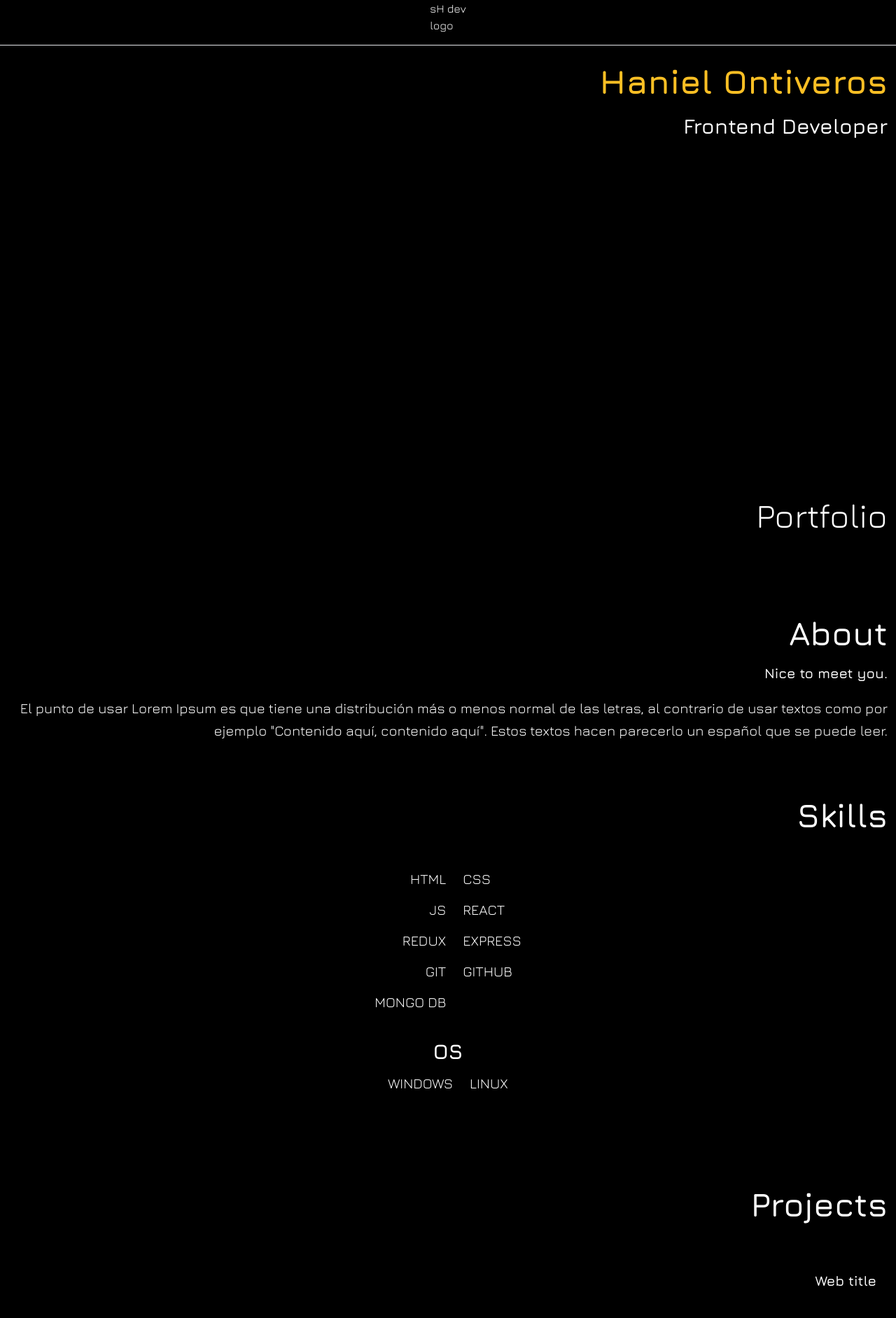
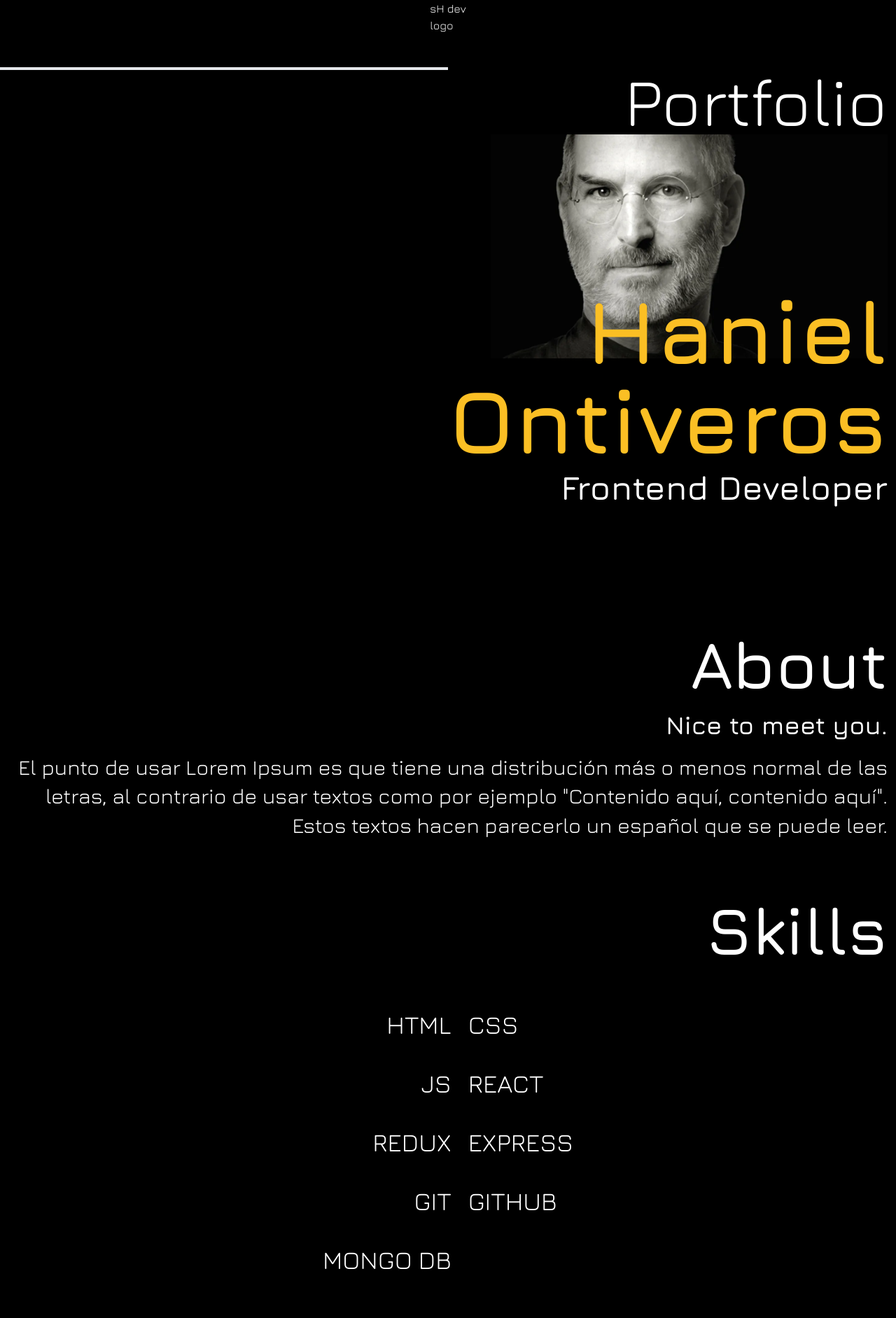
Before and after one commit to HanielOntiveros/portfolio-web, a React (Vite) app: page / in a window 1280 px wide. Shown: the top 1883 px of the page at 70% size. Built offline with nearby package versions, Linux system fonts and the light colour scheme.

Commit message:
tablet version design done

```diff
--- a/src/components/Footer.jsx
+++ b/src/components/Footer.jsx
@@ -3,8 +3,8 @@
 export const Footer = () => {
     return (
         <footer>
-            <hr className="mt-3" />
-            <h5 className=" leading-loose text-center text-lg text-white font-semibold">sHdev @2024</h5>
+            <hr className="mt-3 md:mt-10 md:border-2" />
+            <h5 className=" leading-loose text-center text-lg text-white font-semibold md:text-3xl md:font-bold md:mt-3">sHdev @2024</h5>
         </footer>
     )
 }
--- a/src/components/Main/About.jsx
+++ b/src/components/Main/About.jsx
@@ -2,11 +2,11 @@ export const About = () => {
     return (
         <section className="relative w-full h-auto">
             <div className="inline-block h-auto mx-3 ">
-                <h2 className='mt-20 text-5xl font-semibold text-white text-end '>About</h2>
-                <p className='mt-5 text-xl font-semibold text-white text-end '>
+                <h2 className='mt-20 text-5xl font-semibold text-white text-end md:text-8xl'>About</h2>
+                <p className='mt-5 text-xl font-semibold text-white text-end md:text-4xl'>
                     Nice to meet you.
                 </p>
-                <p className='mt-5 text-xl font-regular leading-8 text-white text-end '>
+                <p className='mt-5 text-xl font-regular leading-8 text-white text-end md:text-3xl md:leading-snug'>
                     El punto de usar Lorem Ipsum es que tiene una distribución más o menos normal de las letras, al contrario de usar textos como por ejemplo "Contenido aquí, contenido aquí". Estos textos hacen parecerlo un español que se puede leer.
                 </p>
             </div>
--- a/src/components/Main/Home.jsx
+++ b/src/components/Main/Home.jsx
@@ -1,12 +1,16 @@
+import selfie from '../../assets/imgs/stevejobswide620x350.webp'
 
 export const Home = () => {
     return (
-        <section className='relative w-full h-svh'>
+        <section className='relative w-full h-svh mb-5'>
             <div className="absolute end-0 inline-block h-screen w-fit mx-3 ">
-                <h1 className='mt-20 leading-normal text-5xl font-bold text-amber-400 text-end '>Haniel Ontiveros</h1>
-                <h2 className='mt-2 text-3xl leading-snug font-semibold text-white text-end'>Frontend Developer</h2>
-                <p className=' absolute bottom-10 end-0  text-5xl font-medium text-white'>Portfolio</p>
+                <p className=' absolute top-0 mt-20  end-0  text-5xl font-medium text-white md:text-8xl md:mt-24'>Portfolio</p>
+                <img className='relative top-36 end-0 w-auto h-[20rem]  object-cover md:top-48' src={selfie} />
+                <div className='absolute bottom-10 end-0 md:bottom-20 '>
+                    <h1 className='mt-20 leading-normal text-5xl font-bold text-amber-400 text-end md:text-9xl'>Haniel Ontiveros</h1>
+                    <h2 className='mt-2 text-3xl leading-snug font-semibold text-white text-end md:text-5xl'>Frontend Developer</h2>
+                </div>
             </div>
-        </section>
+        </section >
     )
 }
--- a/src/components/Main/Projects.jsx
+++ b/src/components/Main/Projects.jsx
@@ -5,7 +5,7 @@ export const Projects = () => {
     return (
         <section className=' w-full h-auto realative'>
             <div className="flex flex-col h-auto mx-3 justify-start items-end">
-                <h2 className='mt-20 text-5xl font-semibold text-white text-end '>Projects</h2>
+                <h2 className='mt-20 text-5xl font-semibold text-white text-end md:text-8xl md:mt-24'>Projects</h2>
                 <Card
                     title={'Web title'}
                     img={web}
--- a/src/components/Main/Skills.jsx
+++ b/src/components/Main/Skills.jsx
@@ -2,32 +2,32 @@
 export const Skills = () => {
     return (
         <section className=" w-full h-auto realative">
-            <h2 className='mt-20 mx-3 text-5xl font-semibold text-white text-end'>Skills</h2>
+            <h2 className='mt-20 mx-3 text-5xl font-semibold text-white text-end md:text-8xl'>Skills</h2>
             <div className="flex flex-col h-auto mx-3 my-10 justify-even items-center">
                 <div className="flex justify-start ">
                     <ul >
-                        <li className='m-3 text-xl font-regular leading-8 text-white text-end '>HTML</li>
-                        <li className='m-3 text-xl font-regular leading-8 text-white text-end '>JS</li>
-                        <li className='m-3 text-xl font-regular leading-8 text-white text-end '>REDUX</li>
-                        <li className='m-3 text-xl font-regular leading-8 text-white text-end '>GIT</li>
-                        <li className='m-3 text-xl font-regular leading-8 text-white text-end '>MONGO DB</li>
+                        <li className='m-3 text-xl font-regular leading-8 text-white text-end md:text-4xl md:leading-loose'>HTML</li>
+                        <li className='m-3 text-xl font-regular leading-8 text-white text-end md:text-4xl md:leading-loose'>JS</li>
+                        <li className='m-3 text-xl font-regular leading-8 text-white text-end md:text-4xl md:leading-loose'>REDUX</li>
+                        <li className='m-3 text-xl font-regular leading-8 text-white text-end md:text-4xl md:leading-loose'>GIT</li>
+                        <li className='m-3 text-xl font-regular leading-8 text-white text-end md:text-4xl md:leading-loose'>MONGO DB</li>
                     </ul>
                     <ul >
-                        <li className='m-3 text-xl font-regular leading-8 text-white text-start '>CSS</li>
-                        <li className='m-3 text-xl font-regular leading-8 text-white text-start '>REACT</li>
-                        <li className='m-3 text-xl font-regular leading-8 text-white text-start '>EXPRESS</li>
-                        <li className='m-3 text-xl font-regular leading-8 text-white text-start '>GITHUB</li>
+                        <li className='m-3 text-xl font-regular leading-8 text-white text-start md:text-4xl md:leading-loose'>CSS</li>
+                        <li className='m-3 text-xl font-regular leading-8 text-white text-start md:text-4xl md:leading-loose'>REACT</li>
+                        <li className='m-3 text-xl font-regular leading-8 text-white text-start md:text-4xl md:leading-loose'>EXPRESS</li>
+                        <li className='m-3 text-xl font-regular leading-8 text-white text-start md:text-4xl md:leading-loose'>GITHUB</li>
                     </ul>
                 </div>
-                <p className='mt-6 text-3xl font-bold text-white text-end '>
+                <p className='mt-6 text-3xl font-bold text-white text-end md:text-7xl'>
                     OS
                 </p>
                 <div className="flex justify-center item-center">
                     <ul >
-                        <li className='m-3 text-xl font-regular leading-8 text-white text-end '>WINDOWS</li>
+                        <li className='m-3 text-xl font-regular leading-8 text-white text-end md:text-4xl md:leading-loose'>WINDOWS</li>
                     </ul>
                     <ul >
-                        <li className='m-3 text-xl font-regular leading-8 text-white text-start '>LINUX</li>
+                        <li className='m-3 text-xl font-regular leading-8 text-white text-start md:text-4xl md:leading-loose'>LINUX</li>
                     </ul>
                 </div>
             </div>
--- a/src/components/Navbar/Navbar.jsx
+++ b/src/components/Navbar/Navbar.jsx
@@ -11,9 +11,9 @@ export const Navbar = () => {
     }
 
     return (
-        <nav className='fixed w-full top-0 end-0 h-16 z-10'>
+        <nav className='fixed w-full top-0 end-0 h-16 z-10 md:h-24'>
             <div className="flex h-full bg-black">
-                <div className='flex flex-col justify-start items-start'>
+                <div className='flex flex-col '>
                     <button
                         className='h-full w-full p-2 z-20 lg:hidden'
                         onClick={handleMenu}
@@ -22,13 +22,13 @@ export const Navbar = () => {
                             toggleMenu
                                 ?
                                 <img
-                                    className="h-10 w-full object-contain md:h-full md:w-48 "
+                                    className="h-10 w-full object-contain md:h-full md:w-28 md:p-2"
                                     src={close}
                                     alt='linux penguin'
                                 />
                                 :
                                 <img
-                                    className="h-9 w-full object-contain md:h-full md:w-48 "
+                                    className="h-9 w-full object-contain md:h-full md:w-28 md:p-2"
                                     src={menu}
                                     alt='linux penguin'
                                 />
@@ -39,7 +39,7 @@ export const Navbar = () => {
                     <h1 className='text-white '>sH dev<br />logo</h1>
                 </div>
             </div>
-            <hr className=" decoration-white border-1" />
+            <hr className=" decoration-white border-1 md:border-2 lg:w-1/2 lg:" />
             {toggleMenu ? <NavbarMenu /> : null}
         </nav >
     )
--- a/src/components/UI/Button.jsx
+++ b/src/components/UI/Button.jsx
@@ -2,7 +2,7 @@
 export const Button = ({ text }) => {
 
     return (
-        <button className="bg-amber-400 p-2 w-auto h-auto rounded-md ">
+        <button className="bg-amber-400 p-2 w-auto h-auto rounded-md text-lg font-semibold md:text-4xl md:p-5 md:rounded-xl md:mt-3">
             {text}
         </button>
     )
--- a/src/components/UI/Card.jsx
+++ b/src/components/UI/Card.jsx
@@ -6,9 +6,9 @@ export const Card = ({ title, img, description }) => {
     return (
         <div className="container my-4  p-2">
             <div className="flex flex-col justify-end items-end p-2 ">
-                <h2 className='mt-10 text-xl font-semibold text-white text-end '>{title}</h2>
+                <h2 className='mt-10 text-2xl font-semibold text-white text-end md:text-5xl'>{title}</h2>
                 <img src={img} alt={`${title} image`} />
-                <p className='my-5 text-xl font-semibold text-white text-end '>
+                <p className='my-5 text-lg font-semibold text-white text-end md:text-3xl'>
                     {description}
                 </p>
                 <Button
```
Also changed, not shown: src/components/Main/Contact.jsx (+11 -11 lines), src/components/Navbar/NavbarMenu.jsx (+5 -5 lines), src/assets/imgs/stevejobswide620x350.webp (added).
